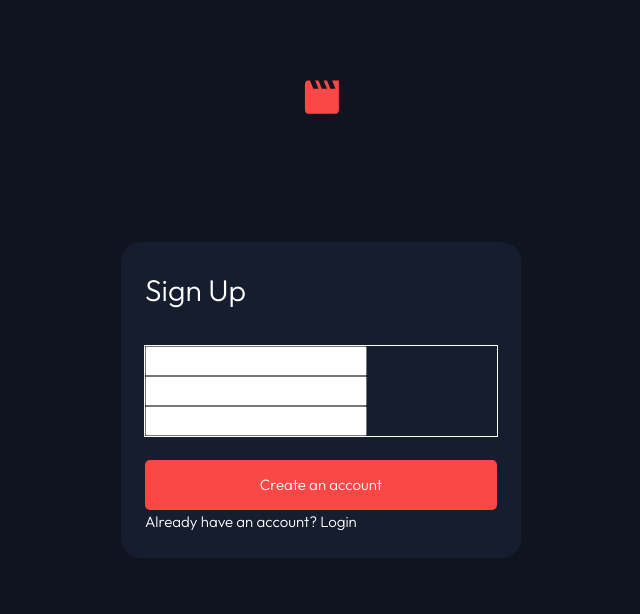
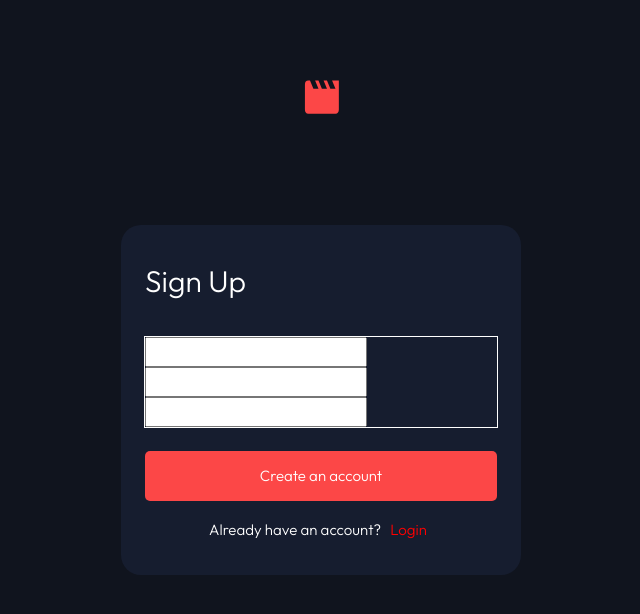
Before and after one commit to JJWallis/Entertainment-App, a Next.js app: page / in a window 1280 px wide. Shown: the top 614 px of the page, without its empty margins (319-959 px from the left). Built offline with nearby package versions, Linux system fonts and the light colour scheme.

Commit message:
subtitle styles added

```diff
--- a/src/components/Login/LoginScreen.tsx
+++ b/src/components/Login/LoginScreen.tsx
@@ -29,7 +29,7 @@ const LoginScreen: React.FC = () => {
             </LoginFieldSet>
             <LoginButton>Create an account</LoginButton>
             <LoginSubTitle>
-               Already have an account? <a>Login</a>
+               Already have an account? <button>Login</button>
             </LoginSubTitle>
          </LoginForm>
       </LoginContainer>
--- a/src/components/styled/Form.styled.tsx
+++ b/src/components/styled/Form.styled.tsx
@@ -4,7 +4,7 @@ export default styled.form`
    width: min(90%, 400px);
    margin-inline: auto;
    border-radius: 20px;
-   padding: 1.5rem;
+   padding: 2rem 1.5rem;
    background-color: ${({ theme }) => theme.colors.darkBlue};
    color: ${({ theme }) => theme.colors.white};
 `
--- a/src/components/styled/GlobalStyles.tsx
+++ b/src/components/styled/GlobalStyles.tsx
@@ -2,6 +2,7 @@ import { createGlobalStyle } from 'styled-components'
 
 const GlobalStyles = createGlobalStyle`
 body {
+  min-width: 320px;
   min-height: 100vh;
   text-rendering: optimizeSpeed;
   font: ${({ theme }) => theme.fontWeights.light} ${({ theme }) =>
--- a/src/components/styled/SubTitle.styled.tsx
+++ b/src/components/styled/SubTitle.styled.tsx
@@ -1,5 +1,18 @@
 import styled from 'styled-components'
 
 export const LoginSubTitle = styled.p`
+   margin-top: 1rem;
    font-weight: ${({ theme }) => theme.fontWeights.light};
+   text-align: center;
+
+   button {
+      border: none;
+      padding: none;
+      background-color: transparent;
+      color: red;
+      cursor: pointer;
+      :hover {
+         text-decoration: underline;
+      }
+   }
 `
```
